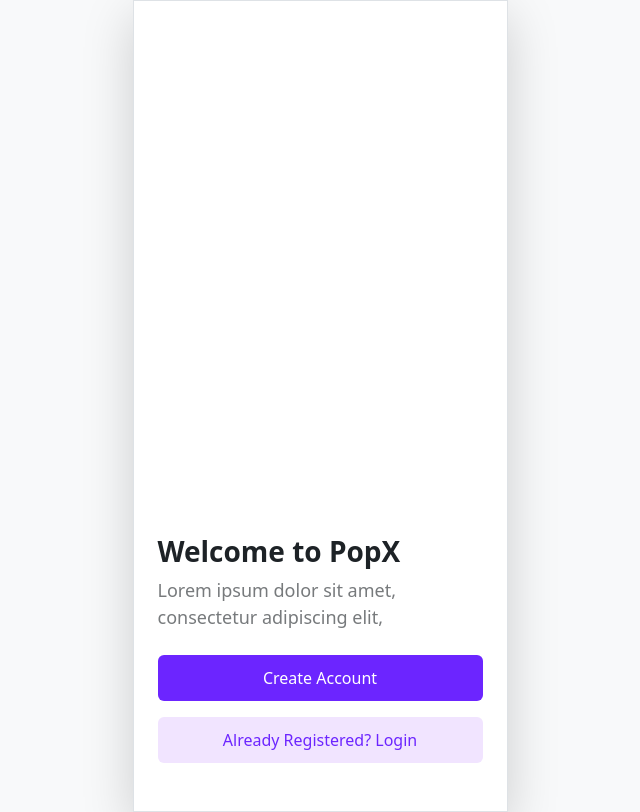
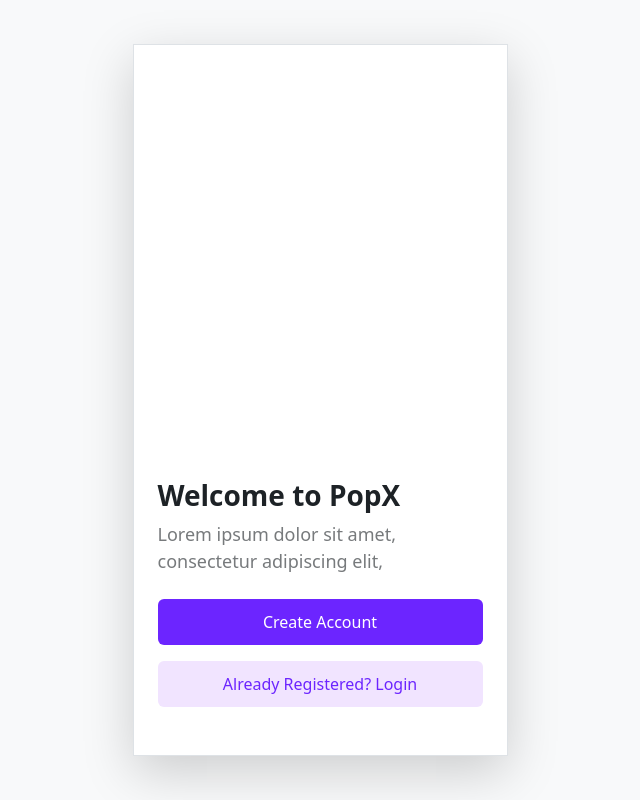
Before and after one commit to Amisha65/Internshala_assignment, a React (Vite) app: page / in a window 1280 px wide. Shown: the whole page, without its empty margins (320-960 px from the left). Built offline with nearby package versions, Linux system fonts and the light colour scheme.

Commit message:
height changed

```diff
--- a/src/componants/CreateAccount.module.css
+++ b/src/componants/CreateAccount.module.css
@@ -4,7 +4,7 @@
 
   .subContainer {
     width: 375px;
-    height: 812px;
+    height: 712px;
     overflow: hidden;
     position: relative;
   }
--- a/src/componants/Home.module.css
+++ b/src/componants/Home.module.css
@@ -4,7 +4,7 @@
 
   .subContainer {
     width: 375px;
-    height: 812px;
+    height: 712px;
     overflow: hidden;
     position: relative;
     background-color: #F7F8F9;
--- a/src/componants/Login.module.css
+++ b/src/componants/Login.module.css
@@ -4,7 +4,7 @@
 
 .subContainer {
   width: 375px;
-  height: 812px;
+  height: 712px;
   background-color: #ffffff;
   overflow: hidden;
   display: flex;
```
